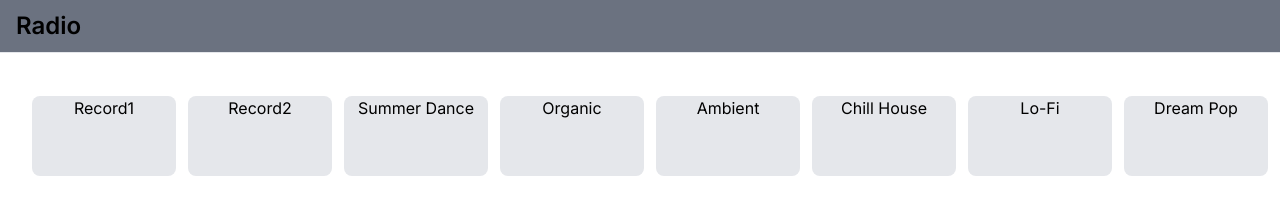
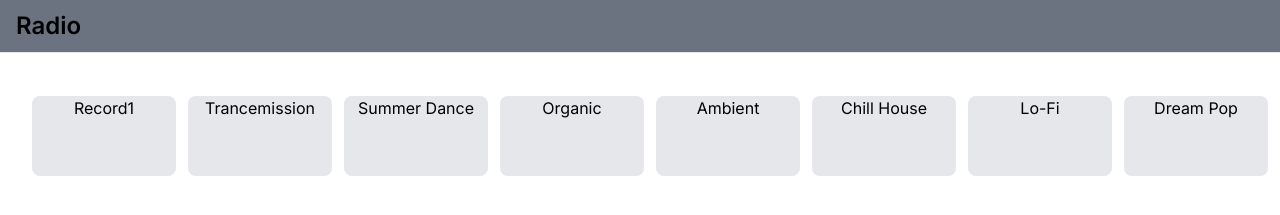
Before and after one commit to anbalabanov/just-to-train, a Next.js app: page / in a window 1280 px wide. Shown: the top 215 px of the page. Built offline with nearby package versions, Linux system fonts and the light colour scheme.

Commit message:
feat(*): fix duplicated audio

```diff
--- a/app/page.tsx
+++ b/app/page.tsx
@@ -4,7 +4,6 @@ import {radioList} from "@/app/radio";
 
 export default function Home() {
     const [url, setUrl] = useState("");
-
 
     const audioRef = useRef<null | HTMLAudioElement>(null);
 
@@ -19,10 +18,10 @@ export default function Home() {
         audioRef.current.src = url;
         audioRef.current.play().catch(e => console.log(e));
     }, [url]);
+
     const handleClick = (e: any) => {
         setUrl(e.target.dataset.url)
     }
-
 
     return (
         <main>
--- a/app/radio.ts
+++ b/app/radio.ts
@@ -1,10 +1,10 @@
 export const radioList = [
-  { "name": "Record1",  "url": "http://radio-srv1.11one.ru/record192k.mp3"},
-  { "name": "Record2",  "url": "https://radiorecord.hostingradio.ru/rr_main96.aacp"},
+  { "name": "Record1",  "url": "https://radiorecord.hostingradio.ru/rr_main96.aacp"},
+  { "name": "Trancemission",  "url": "https://radiorecord.hostingradio.ru/tm96.aacp"},
   { "name": "Summer Dance",  "url": "https://radiorecord.hostingradio.ru/summerparty96.aacp"},
   { "name": "Organic",  "url": "https://radiorecord.hostingradio.ru/organic96.aacp"},
   { "name": "Ambient",  "url": "https://radiorecord.hostingradio.ru/ambient96.aacp"},
-  { "name": "Chill House",  "url": "http://radio-srv1.11one.ru/record192k.mp3"},
+  { "name": "Chill House",  "url": "https://radio-srv1.11one.ru/record192k.mp3"},
   { "name": "Lo-Fi",  "url": "https://radiorecord.hostingradio.ru/lofi96.aacp"},
   { "name": "Dream Pop",  "url": "https://radiorecord.hostingradio.ru/dreampop96.aacp"},
   { "name": "Innocence",  "url": "https://radiorecord.hostingradio.ru/ibiza96.aacp"},
@@ -16,12 +16,8 @@ export const radioList = [
   { "name": "Pirate Station",  "url": "https://radiorecord.hostingradio.ru/ps96.aacp"},
   { "name": "Маятник Фуко",  "url": "https://radiorecord.hostingradio.ru/mf96.aacp"},
   { "name": "Black Rap",  "url": "https://radiorecord.hostingradio.ru/yo96.aacp"},
-
 ]
 
-//Trancemission
-//https://radiorecord.hostingradio.ru/tm96.aacp
-//Megamix
 //https://radiorecord.hostingradio.ru/mix96.aacp
 //Record Gold
 //https://radiorecord.hostingradio.ru/gold96.aacp
```
